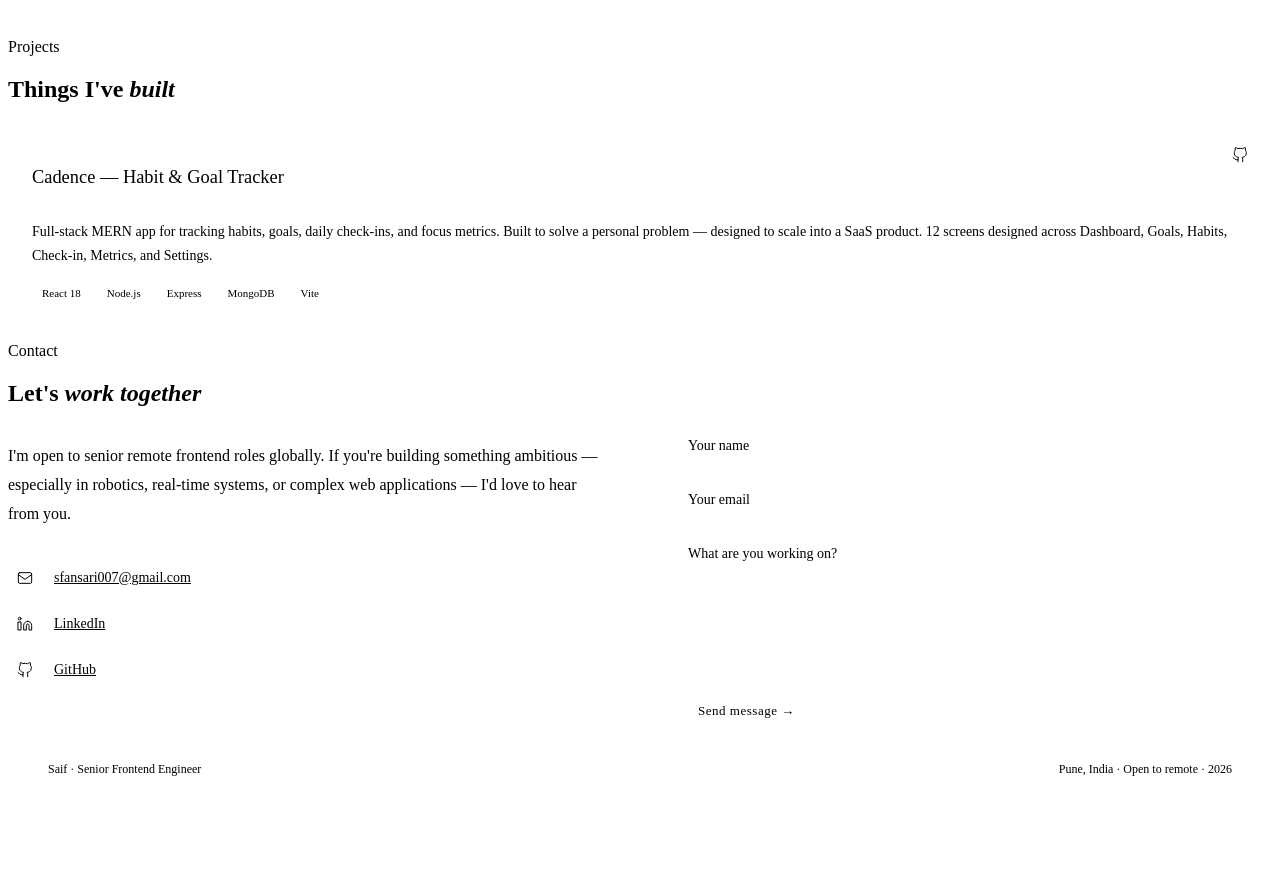
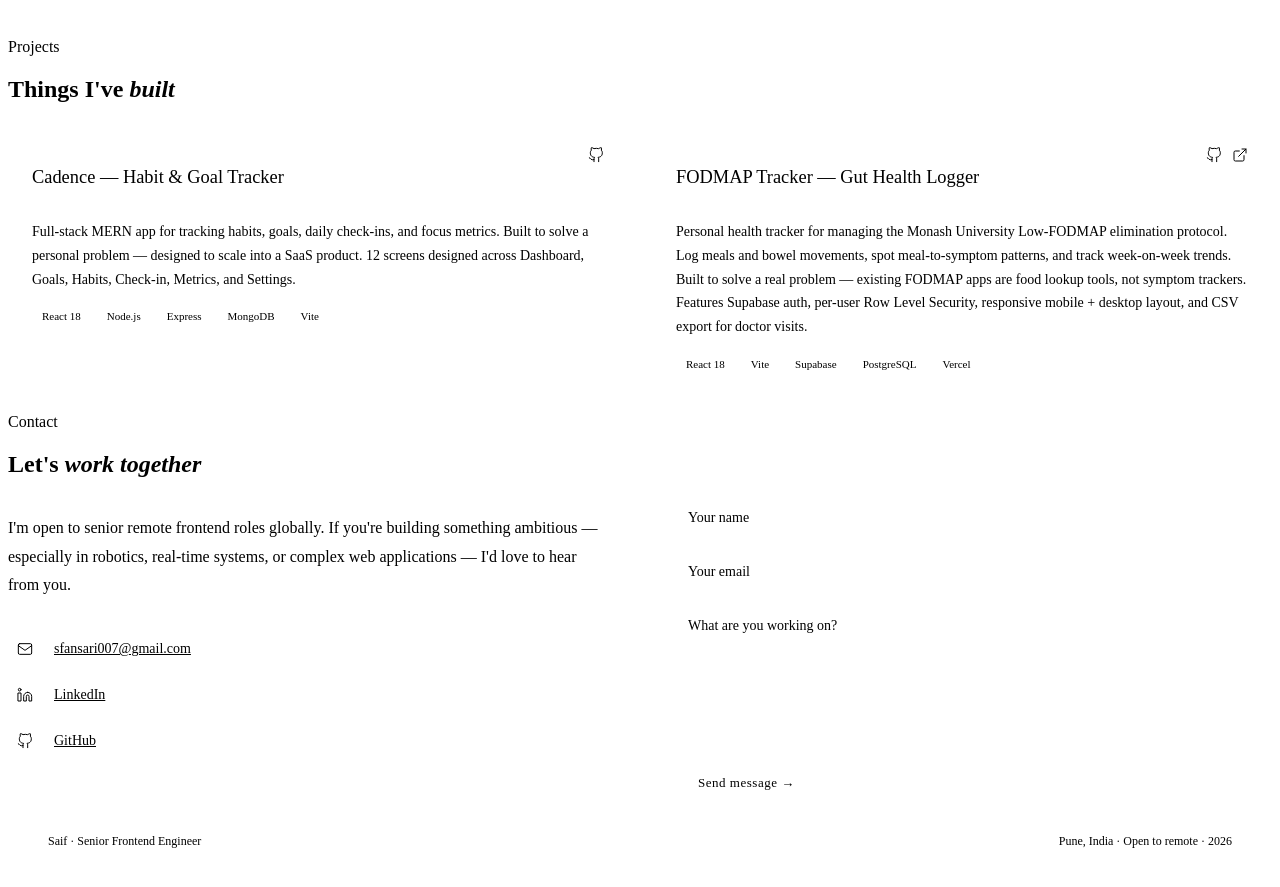
Before and after one commit to Saif-Ansari/Portfolio, a React (Vite) app: page / in a window 1280 px wide. Shown: the part 2840-3727 px from the top of the page. Before the commit the page ends 3657 px from the top, so only its background shows below. Built offline with nearby package versions, Linux system fonts and the light colour scheme; the HTML template or start-up script is replaced by a standard one.

Commit message:
chore: add fodmap tracker project

```diff
--- a/src/components/Projects.jsx
+++ b/src/components/Projects.jsx
@@ -21,6 +21,14 @@ const projects = [
     description: 'Full-stack MERN app for tracking habits, goals, daily check-ins, and focus metrics. Built to solve a personal problem — designed to scale into a SaaS product. 12 screens designed across Dashboard, Goals, Habits, Check-in, Metrics, and Settings.',
     tags: ['React 18', 'Node.js', 'Express', 'MongoDB', 'Vite'],
     github: 'https://github.com/Saif-Ansari/Cadence',
+  },
+  {
+    id: 2,
+    title: 'FODMAP Tracker — Gut Health Logger',
+    description: 'Personal health tracker for managing the Monash University Low-FODMAP elimination protocol. Log meals and bowel movements, spot meal-to-symptom patterns, and track week-on-week trends. Built to solve a real problem — existing FODMAP apps are food lookup tools, not symptom trackers. Features Supabase auth, per-user Row Level Security, responsive mobile + desktop layout, and CSV export for doctor visits.',
+    tags: ['React 18', 'Vite', 'Supabase', 'PostgreSQL', 'Vercel'],
+    github: 'https://github.com/Saif-Ansari/fodmap-tracker',
+    link: 'https://fodmap-tracker-inky.vercel.app/',
   },
 ]
 // ─────────────────────────────────────────────────────────────────────────────
```
